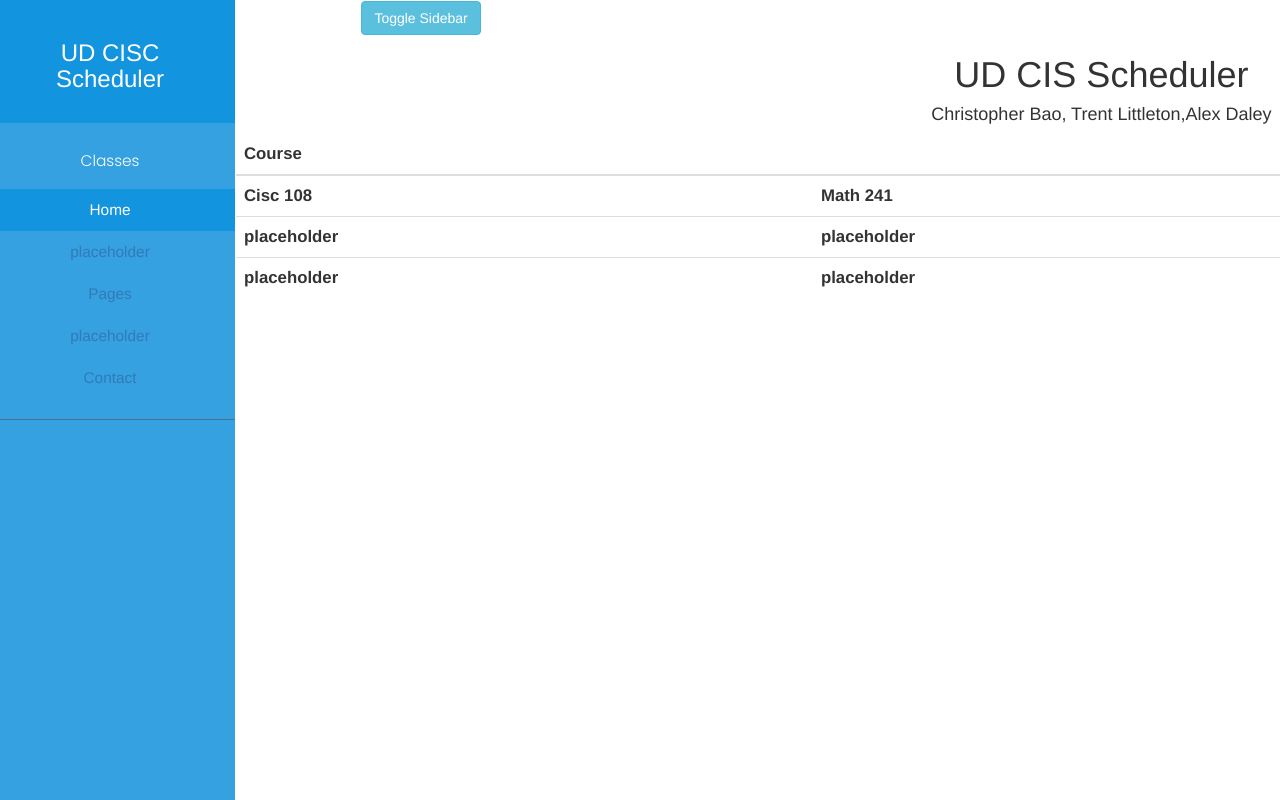
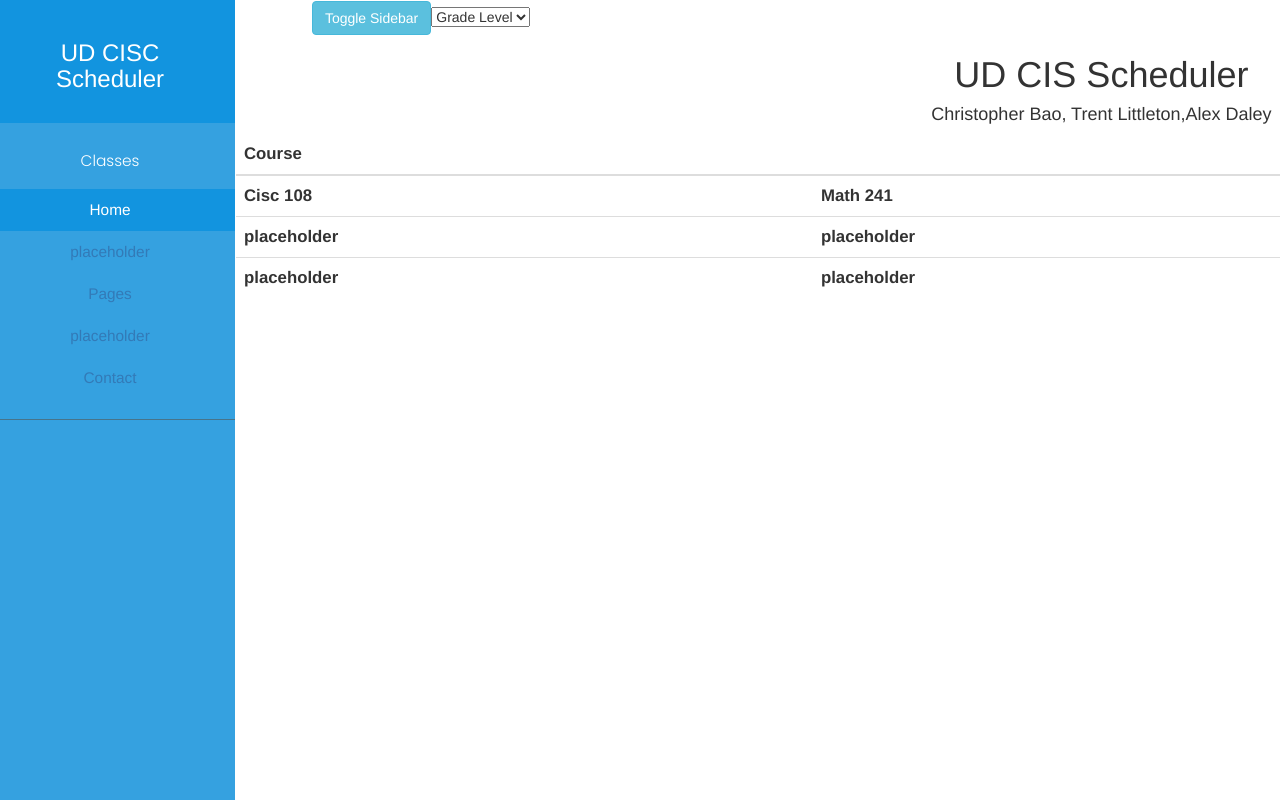
Before and after one commit to UD-CISC275-F21/ud-cis-scheduler-team-19, a React (Create React App) app: page / in a window 1280 px wide. Shown: the top 800 px of the page. Built offline with nearby package versions, Linux system fonts and the light colour scheme.

Commit message:
Created drop down do affect where save/load

```diff
--- a/src/components/Sidebar.tsx
+++ b/src/components/Sidebar.tsx
@@ -1,5 +1,6 @@
 import React, { useState } from "react";
 import { SemesterTable } from "./SemesterTable";
+import {courses} from "./courselist";
 import { Row, Button } from "react-bootstrap";
 
 export function Sidebar(): JSX.Element {
@@ -69,6 +70,13 @@ export function Sidebar(): JSX.Element {
                                 <i className="fas fa-align-left"></i>
                                 <span>Toggle Sidebar</span>
                             </Button>
+                            <select className="form-select" aria-label="Default select example">
+                                <option selected>Grade Level</option>
+                                <option value="1">Freshmen</option>
+                                <option value="2">Sophomore</option>
+                                <option value="3">Junior</option>
+                                <option value="4">Senior</option>
+                            </select>
                             <div className="main">
                                 <h1>UD CIS Scheduler</h1>
                                 <h4>Christopher Bao, Trent Littleton,Alex Daley</h4>
```
